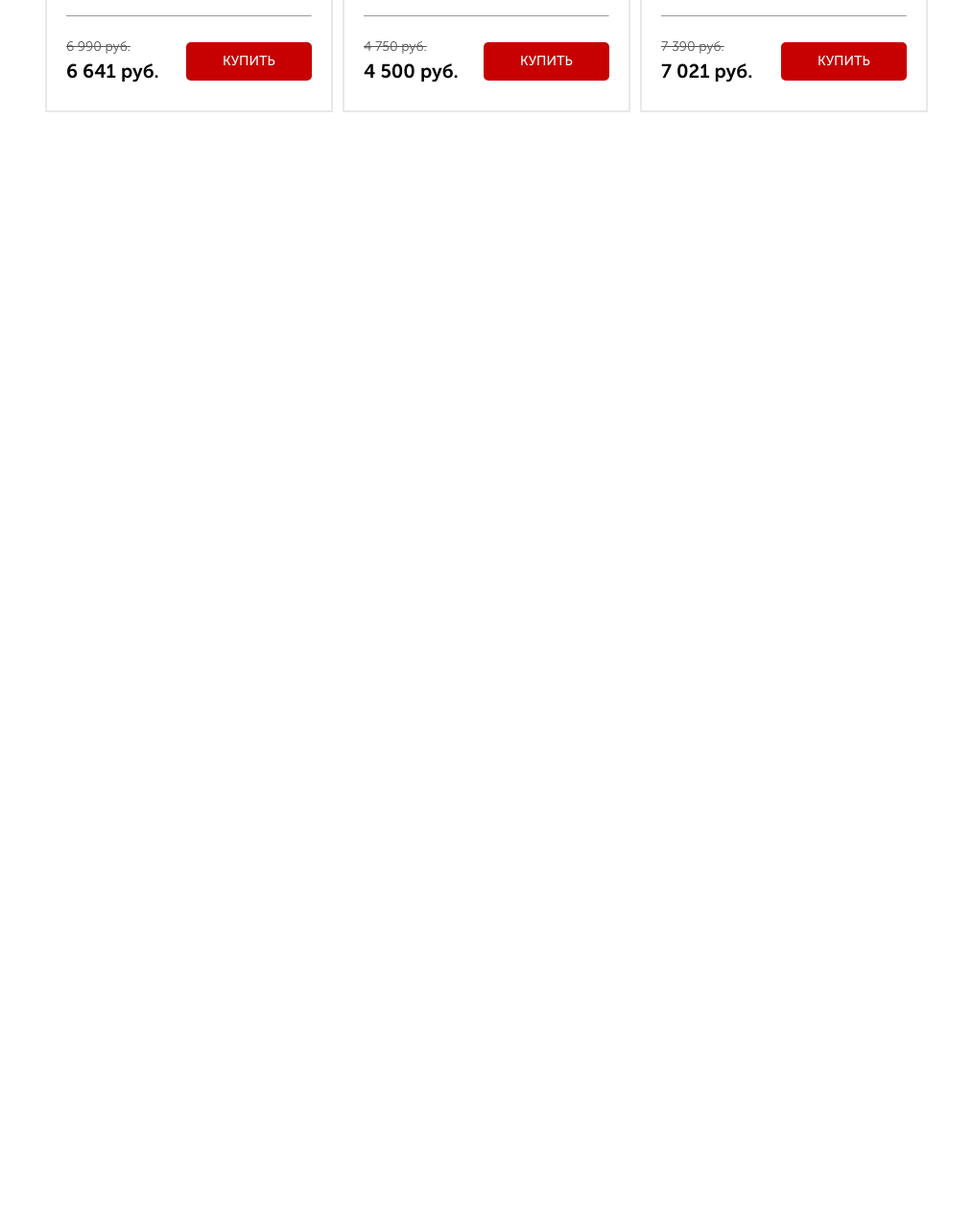
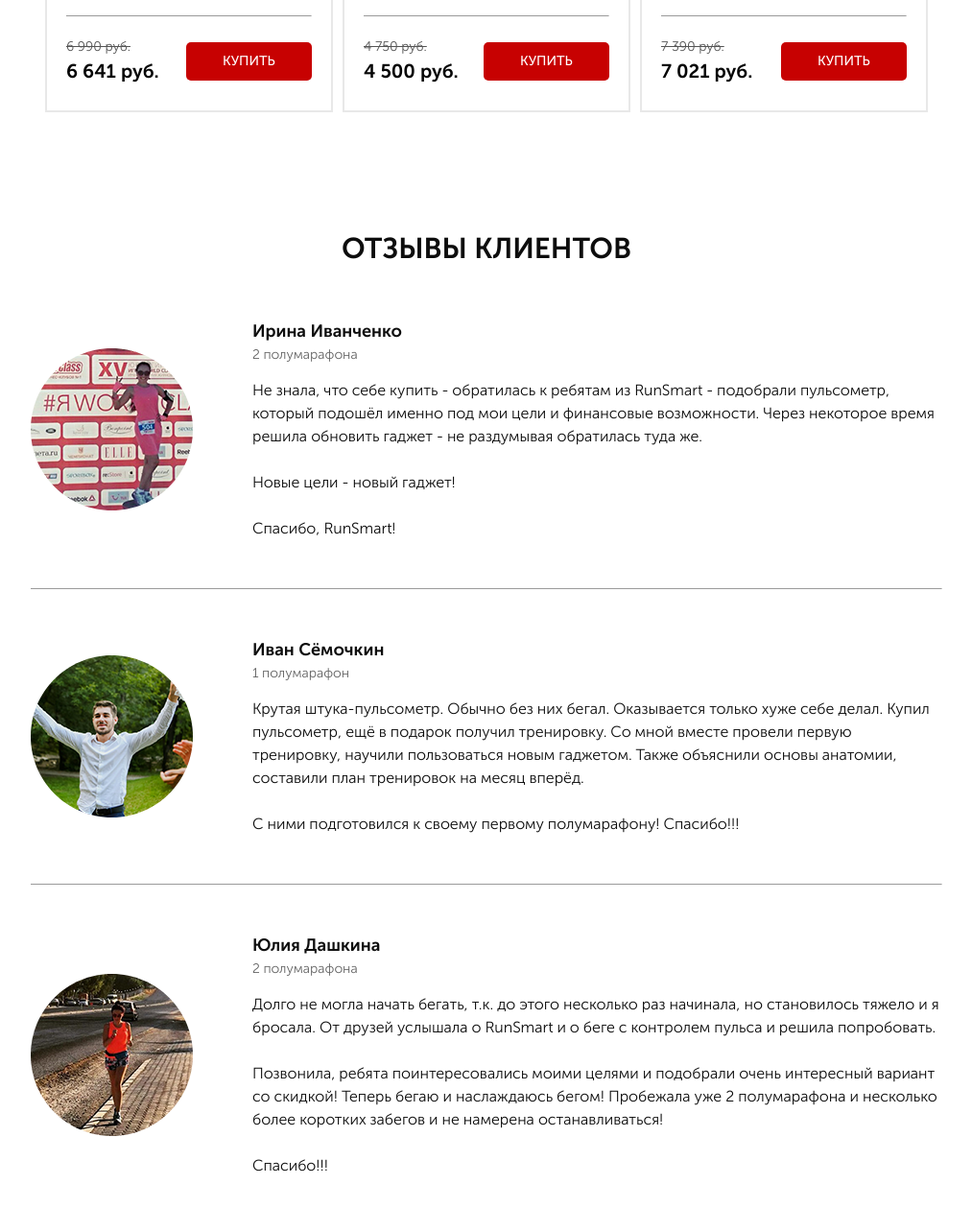
Before and after one commit to repozitorro/repozitorro.github.io, a website: page Pulse/src/index.html in a window 1280 px wide. Shown: the part 3653-4912 px from the top of the page at 96% size, without its empty margins (133-1146 px from the left). Before the commit the page ends 3890 px from the top, so only its background shows below. Drawn offline with nearby package versions, Linux system fonts and the light colour scheme.

Commit message:
Customer reviews added

```diff
--- a/Pulse/src/index.html
+++ b/Pulse/src/index.html
@@ -456,6 +456,86 @@
         </div>
     </section>
 
+    <section class="reviews">
+        <div class="container">
+            <h2 class="title">отзывы клиентов</h2>
+
+            <div class="reviews__block">
+                <div class="reviews__images">
+                    <img src="img/feed_1.png" alt="User photo">
+                </div>
+                <div class="reviews__info">
+                    <div class="reviews__title">
+                        Ирина Иванченко
+                    </div>
+                    <div class="reviews__subtitle">
+                        2 полумарафона
+                    </div>
+                    <div class="reviews__descr">
+                        Не знала, что себе купить - обратилась к ребятам из RunSmart - подобрали пульсометр, который
+                        подошёл именно под мои цели и финансовые возможности.
+                        Через некоторое время решила обновить гаджет - не раздумывая обратилась туда же.
+                        <br>
+                        <br>
+                        Новые цели - новый гаджет!
+                        <br>
+                        <br>
+                        Спасибо, RunSmart!
+                    </div>
+                </div>
+            </div>
+            <hr>
+            <div class="reviews__block">
+                <div class="reviews__images">
+                    <img src="img/feed_2.png" alt="User photo">
+                </div>
+                <div class="reviews__info">
+                    <div class="reviews__title">
+                        Иван Сёмочкин
+                    </div>
+                    <div class="reviews__subtitle">
+                        1 полумарафон
+                    </div>
+                    <div class="reviews__descr">
+                        Крутая штука-пульсометр. Обычно без них бегал. Оказывается только хуже себе делал.
+                        Купил пульсометр, ещё в подарок получил тренировку. Со мной вместе провели первую
+                        тренировку, научили пользоваться новым гаджетом. Также объяснили основы анатомии, составили
+                        план тренировок на месяц вперёд.
+                        <br>
+                        <br>
+                        С ними подготовился к своему первому полумарафону! Спасибо!!!
+                    </div>
+                </div>
+            </div>
+            <hr>
+            <div class="reviews__block">
+                <div class="reviews__images">
+                    <img src="img/feed_3.png" alt="User photo">
+                </div>
+                <div class="reviews__info">
+                    <div class="reviews__title">
+                        Юлия Дашкина
+                    </div>
+                    <div class="reviews__subtitle">
+                        2 полумарафона
+                    </div>
+                    <div class="reviews__descr">
+                        Долго не могла начать бегать, т.к. до этого несколько раз начинала, но становилось тяжело и
+                        я бросала. От друзей услышала о RunSmart и о беге с контролем пульса и решила попробовать.
+                        <br>
+                        <br>
+                        Позвонила, ребята поинтересовались моими целями и подобрали очень интересный вариант со
+                        скидкой! Теперь бегаю и наслаждаюсь бегом! Пробежала уже 2 полумарафона и несколько более
+                        коротких забегов и не намерена останавливаться!
+                        <br>
+                        <br>
+                        Спасибо!!!
+                    </div>
+                </div>
+            </div>
+        </div>
+    </section>
+
     <script type="text/javascript" src="https://code.jquery.com/jquery-1.11.0.min.js"></script>
     <script type="text/javascript" src="https://code.jquery.com/jquery-migrate-1.2.1.min.js"></script>
     <script src="js/slick.min.js"></script>
--- a/Pulse/src/sass/base/_media.scss
+++ b/Pulse/src/sass/base/_media.scss
@@ -84,6 +84,25 @@
 
     .catalog {
         padding-bottom: 30px;
+    }
+
+    .reviews {
+        &__block {
+            flex-direction: column;
+        }
+
+        &__images {
+            margin-right: 0px;
+            margin-bottom: 30px;
+        }
+
+        &__title {
+            text-align: center;
+        }
+
+        &__subtitle {
+            text-align: center;
+        }
     }
 }
 
@@ -176,6 +195,12 @@
         }
     }
 
+    .reviews {
+        &__descr {
+            font-size: 14px;
+        }
+    }
+
     .title {
         font-size: 23px;
 
--- /dev/null
+++ b/Pulse/src/sass/blocks/_reviews.scss
@@ -0,0 +1,35 @@
+.reviews {
+    &__block {
+        margin: 50px 0;
+        display: flex;
+        align-items: center;
+    }
+
+    &__images {
+        margin-right: 62px;
+    }
+
+    &__title {
+        color: #0d0d0d;
+        font-size: 18px;
+        font-weight: 700;
+    }
+
+    &__subtitle {
+        color: #646464;
+        font-size: 14px;
+        font-weight: 300;
+    }
+
+    &__descr {
+        margin-top: 15px;
+        color: #0d0d0d;
+        font-size: 16px;
+        font-weight: 300;
+    }
+
+    hr {
+        border-bottom: none;
+        background-color: #f6f6f6;
+    }
+}
--- a/Pulse/src/sass/style.scss
+++ b/Pulse/src/sass/style.scss
@@ -20,6 +20,6 @@
 @import "blocks/forms";
 @import "blocks/carousel";
 @import "blocks/catalog";
-
+@import "blocks/reviews";
 
 @import "base/media";
```
Also changed, not shown: Pulse/src/css/style.min.css.
